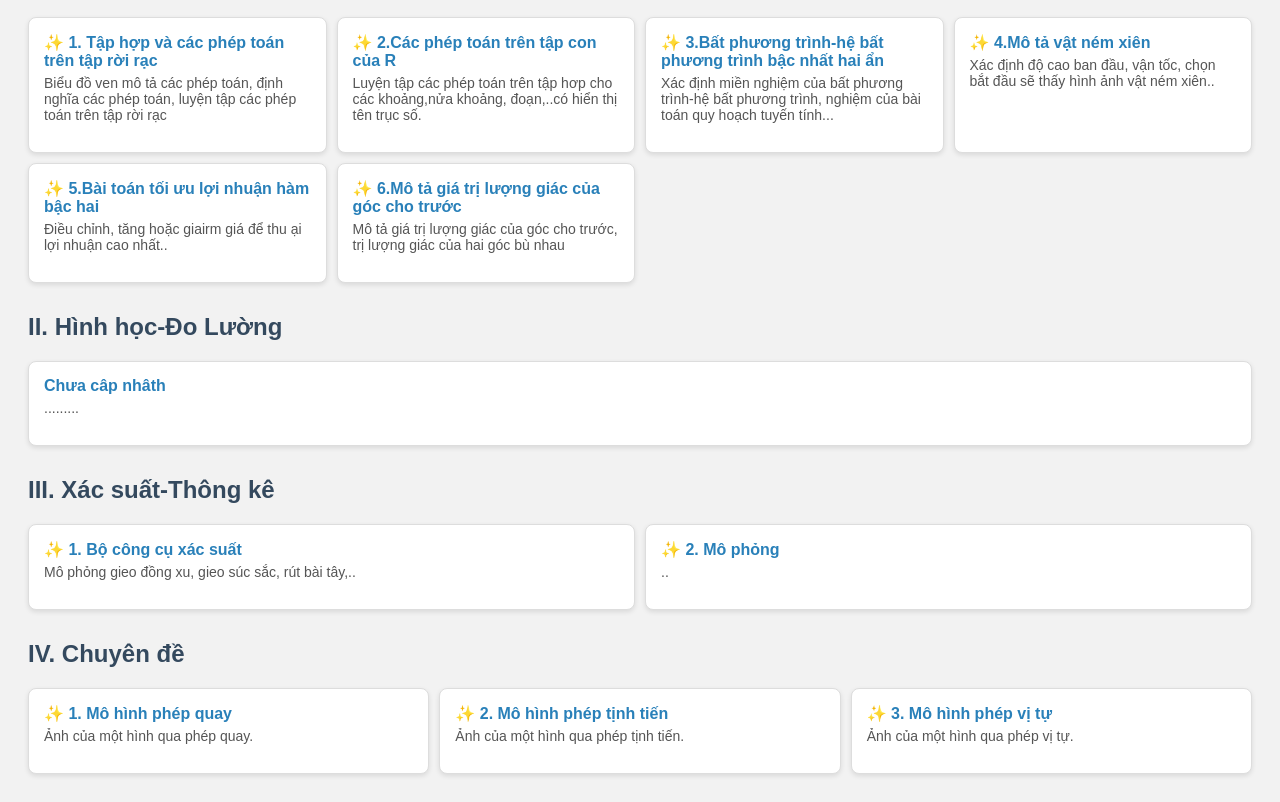
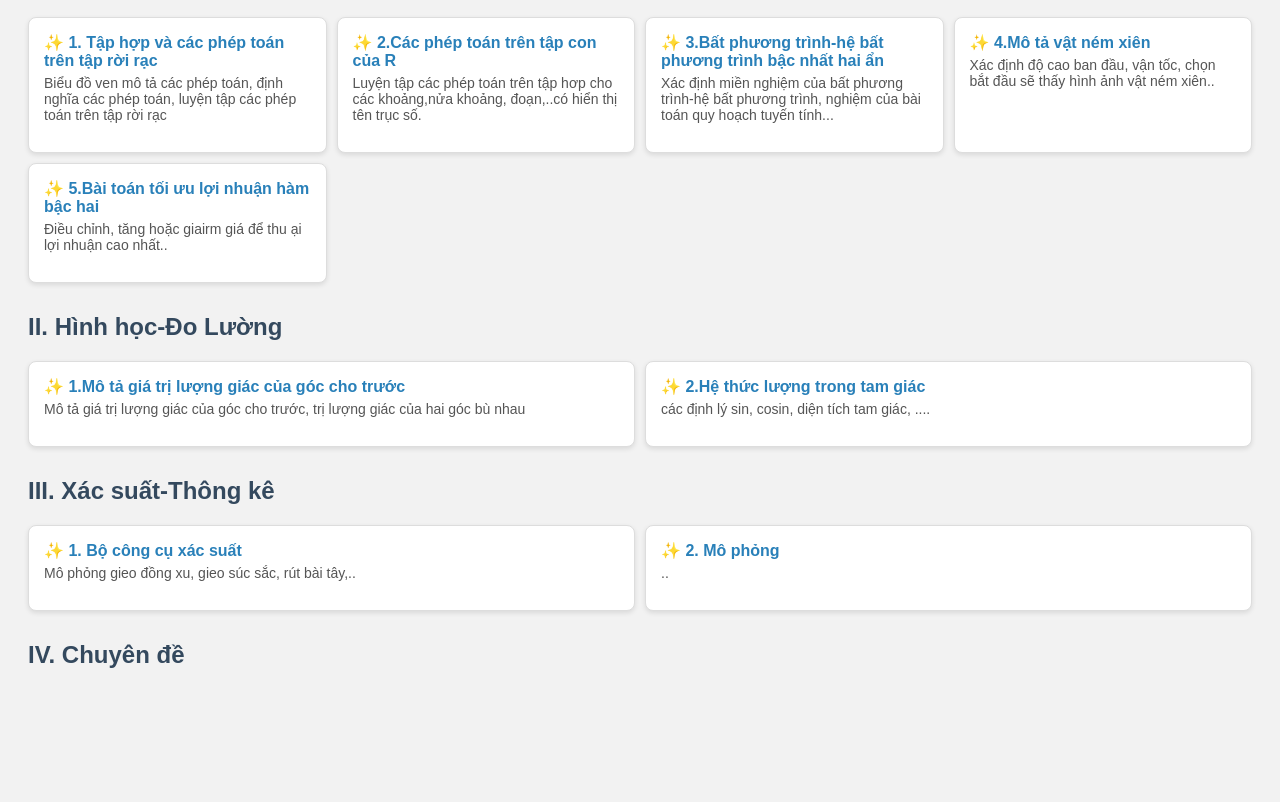
Before and after one commit to levanquybson/mophongsgk10, a plain HTML site: page index.html in a window 1280 px wide. Shown: the part 140-942 px from the top of the page. After the commit the page ends 857 px from the top, so only its background shows below. Drawn offline with Linux system fonts and the light colour scheme.

Commit message:
Update index.html

```diff
--- a/index.html
+++ b/index.html
@@ -1,9 +1,3 @@
-
-
-
-
-
-
 
 <!DOCTYPE html>
 <html lang="vi">
@@ -81,10 +75,7 @@
       </div>
 
 
-<div class="tool-card">
-        <a href="https://levanquybson.github.io/gocluonggiac10/" target="_blank">✨ 6.Mô tả giá trị lượng giác của góc cho trước</a>
-        <p>Mô tả giá trị lượng giác của góc cho trước,  trị lượng giác của hai góc bù nhau</p>
-      </div>
+
 
 
     </div>
@@ -93,8 +84,12 @@
     <h2>II. Hình học-Đo Lường</h2>
     <div class="tool-list">
       <div class="tool-card">
-        <a href="" target="_blank">Chưa câp nhâth</a>
-        <p>.........</p>
+        <a href="https://levanquybson.github.io/gocluonggiac10/" target="_blank">✨ 1.Mô tả giá trị lượng giác của góc cho trước</a>
+        <p>Mô tả giá trị lượng giác của góc cho trước,  trị lượng giác của hai góc bù nhau</p>
+      </div>
+<div class="tool-card">
+        <a href="https://levanquybson.github.io/gocluonggiac10/" target="_blank">✨ 2.Hệ thức lượng trong tam giác</a>
+        <p>các định lý sin, cosin, diện tích tam giác, ....</p>
       </div>
 
     </div>
@@ -118,18 +113,7 @@
 
     <h2>IV. Chuyên đề</h2>
     <div class="tool-list">
-       <div class="tool-card">
-        <a href="https://www.geogebra.org/classic/amcdtvrs" target="_blank">✨ 1. Mô hình phép quay</a>
-        <p>Ảnh của một hình qua phép quay.</p>
-      </div>
- <div class="tool-card">
-        <a href="https://www.geogebra.org/classic/h5udsf8c" target="_blank">✨ 2. Mô hình phép tịnh tiến</a>
-        <p>Ảnh của một hình qua phép tịnh tiến.</p>
-      </div>
- <div class="tool-card">
-        <a href="https://www.geogebra.org/classic/zr6fx3hz" target="_blank">✨ 3. Mô hình phép vị tự</a>
-        <p>Ảnh của một hình qua phép vị tự.</p>
-      </div>
+
 
     </div>
   </div>
```
